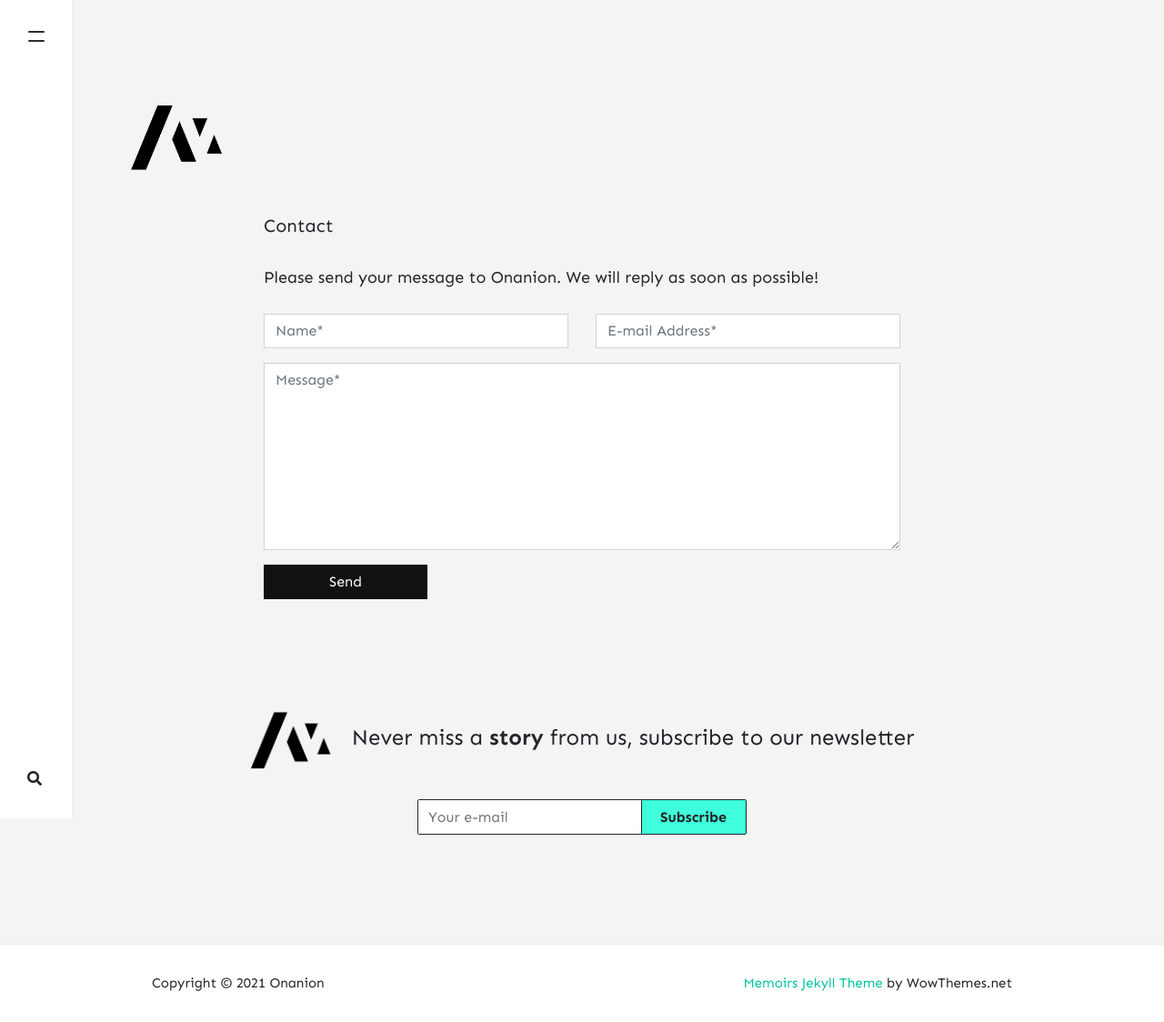
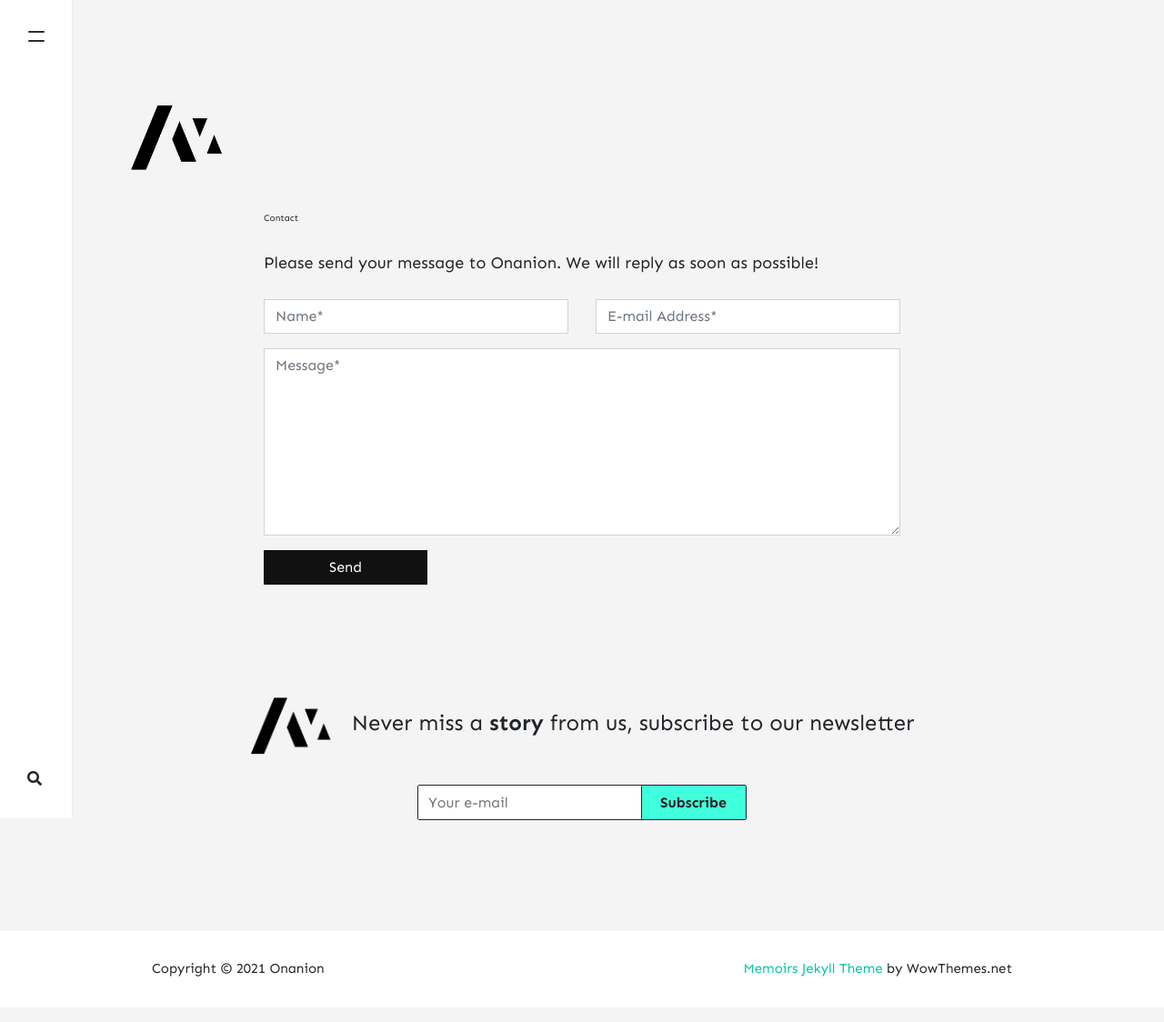
Before and after one commit to ziyoni/ziyoni.github.io, a Jekyll site: the page built from _pages/contact.md, in a window 1280 px wide. Shown: the whole page at 91% size. Built offline with Jekyll 4.4.1, drawn with Linux system fonts in a browser that asks for light colours; nearby versions of some CDN libraries; comment, search, counter and statistics services are not loaded.

Commit message:
Update theme.scss

```diff
--- a/assets/css/theme.scss
+++ b/assets/css/theme.scss
@@ -401,9 +401,9 @@ img, img:hover {
     margin-right: auto;
 }
 .posttitle {
-    font-size:20px;
-    font-weight:300;
-    line-height:1.2;
+    font-size:10px;
+    font-weight:200;
+    line-height:0.8;
 }
 .entry-featured-image {
     width:940px;
```
